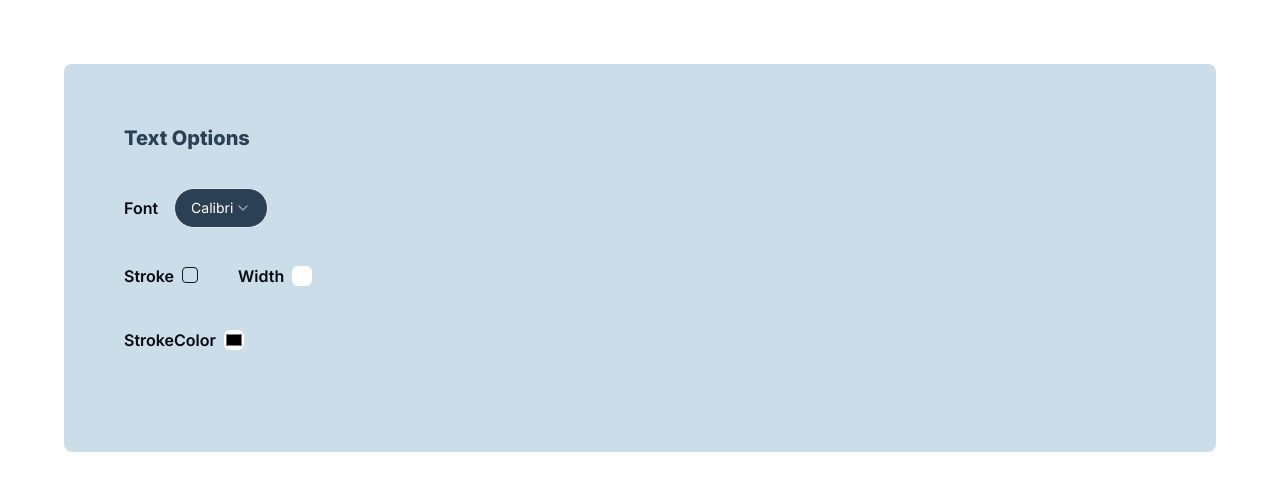
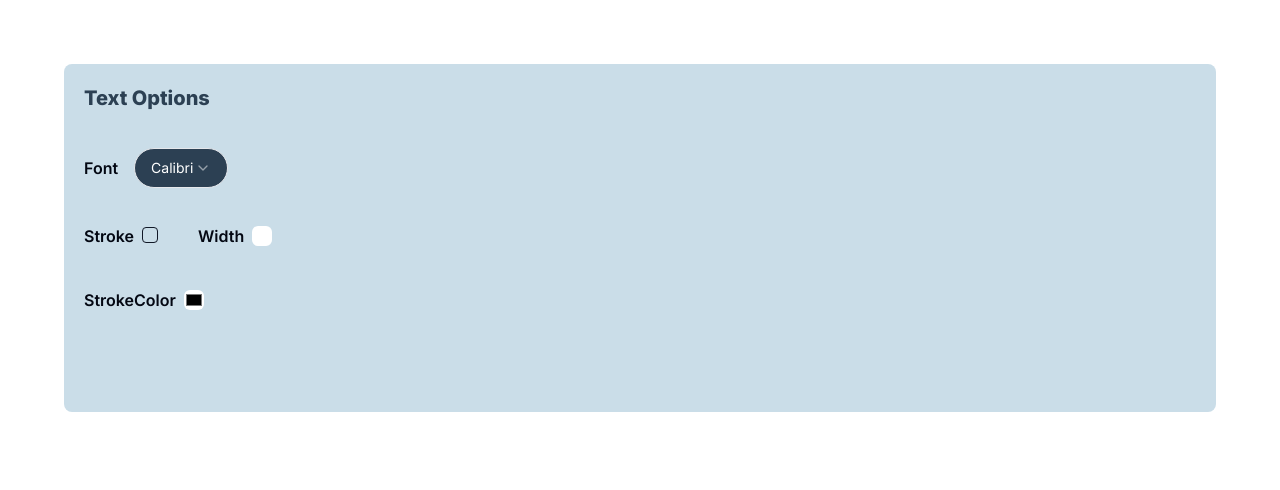
Before and after one commit to TejasBhovad/countdown, a Next.js app: page /rohan in a window 1280 px wide. Shown: the top 490 px of the page. Built offline with nearby package versions, Linux system fonts and the light colour scheme.

Commit message:
Textbar(1)

```diff
--- a/components/Textbar.jsx
+++ b/components/Textbar.jsx
@@ -11,8 +11,8 @@ import {
 const Textbar = () => {
   return (
     <div className='p-16 rounded-lg'>
-    <div className='flex-col bg-util rounded-lg w-full p-10 pb-20 justify-start '>
-    <div className='title font-extrabold text-xl text-secondary w-80 justify-center grid-cols-1 p-5 '>Text Options</div>
+    <div className='flex-col bg-util rounded-lg w-full pr-10 pb-20 justify-start '>
+    <div className='title font-extrabold text-xl text-secondary w-80  justify-center grid-cols-1 p-5 '>Text Options</div>
 
 
 
```
